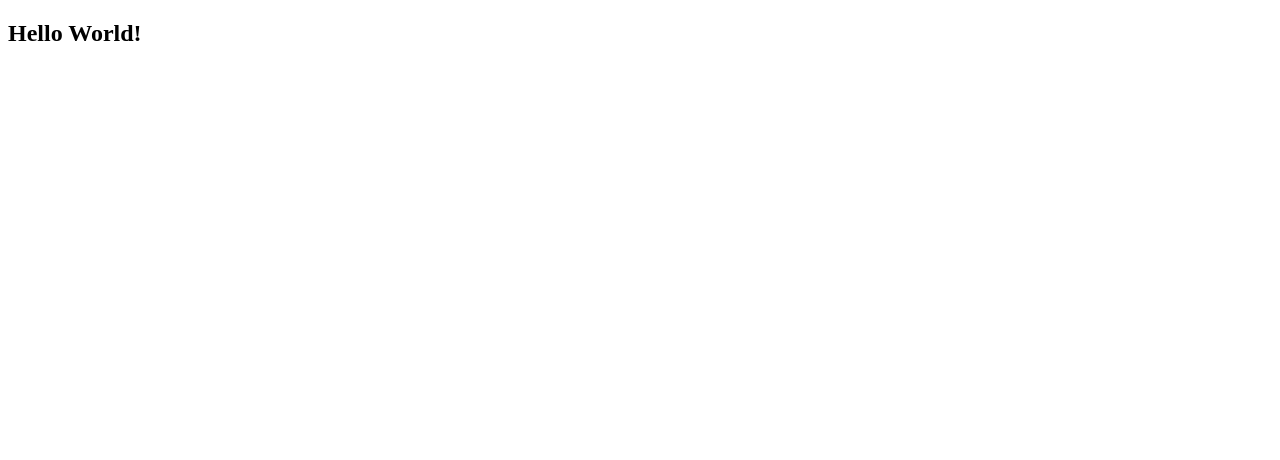
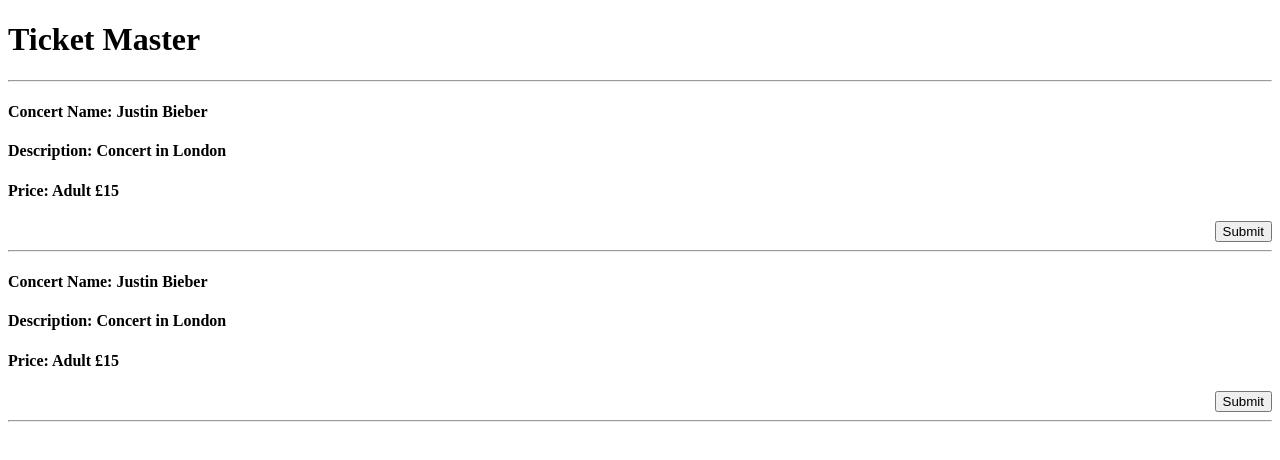
Before and after one commit to jeff1108/Blockchain-ticketing-app, a React (Create React App) app: page / in a window 1280 px wide. Shown: the top 460 px of the page. Built offline with nearby package versions, Linux system fonts and the light colour scheme.

Commit message:
OTHER Work in progress

```diff
--- a/src/components/App.js
+++ b/src/components/App.js
@@ -1,10 +1,53 @@
 import React, { Component } from 'react';
 
 class App extends Component {
+  constructor(props) {
+    super(props);
+    this.handleClick = this.handleClick.bind(this);
+  }
+  handleClick() {
+    fetch('https://localhost:9292', {
+       method: 'POST',
+       headers: {
+         'Accept': 'application/json',
+         'Content-Type': 'application/json',
+       },
+       body: JSON.stringify({
+         concert_name: 'Conert_name',
+         price: 16,
+         description: 'hello',
+         sender_id: 1234,
+         sender_address: 'seller@gmail.com',
+         receiver_address: 2345,
+         receiver_address: 'receiver_address'
+       })
+    })
+  }
   render() {
       return (
         <div>
-                <h2>Hello World!</h2>
+          <div>
+            <h1>Ticket Master</h1>
+          </div>
+          <hr />
+          <div>
+              <h4>Concert Name: Justin Bieber</h4>
+              <h4>Description: Concert in London</h4>
+              <h4>Price: Adult £15 </h4>
+          </div>
+          <div align='right'>
+              <button onClick={this.handleClick}>Submit</button>
+          </div>
+          <hr />
+          <div>
+              <h4>Concert Name: Justin Bieber</h4>
+              <h4>Description: Concert in London</h4>
+              <h4>Price: Adult £15 </h4>
+          </div>
+          <div align='right'>
+              <button>Submit</button>
+          </div>
+          <hr />
         </div>
       );
   }
```
Lines whose indentation alone changed are shown as unchanged.
